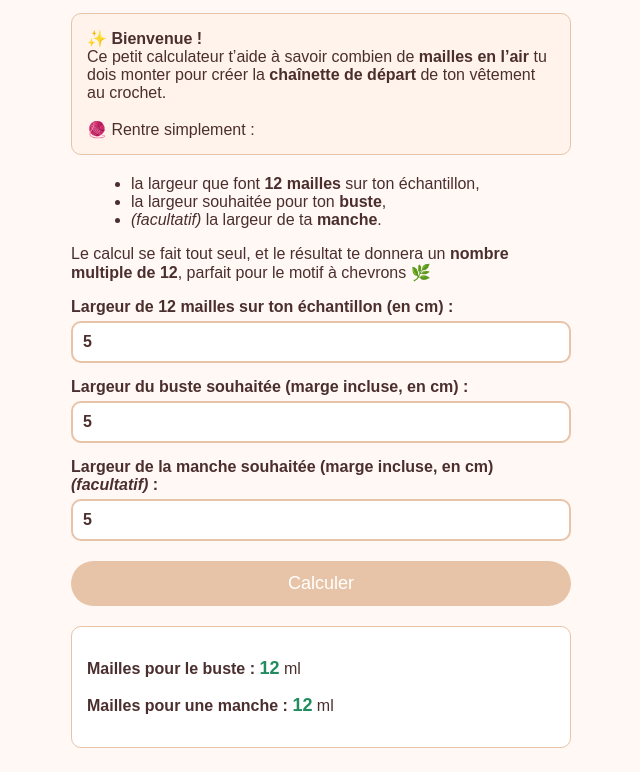
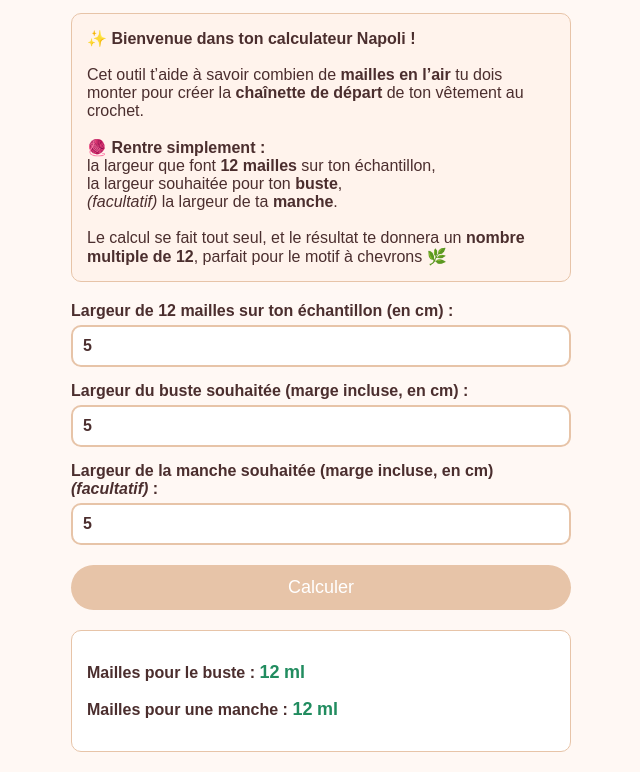
Before and after one commit to retrocreativia/calculateur-chainette-napoli, a plain HTML site: page index.html in a window 1280 px wide. Both pictures are taken after typing "5", "5", "5" into the empty fields and a click on the button "Calculer". Shown: the part 67-839 px from the top of the page, without its empty margins (319-959 px from the left). Drawn offline with Linux system fonts and the light colour scheme.

Commit message:
Update index.html

```diff
--- a/index.html
+++ b/index.html
@@ -2,7 +2,7 @@
 <html lang="fr">
 <head>
   <meta charset="UTF-8">
-  <title>Calculateur Chaînette de Départ</title>
+  <title>Calculateur Napoli – Chaînette de Départ</title>
   <meta name="viewport" content="width=device-width, initial-scale=1.0">
   <style>
     body {
@@ -61,14 +61,12 @@
   <h1>Calculateur Chaînette de Départ</h1>
 
   <p style="background:#fff3ec; padding:15px; border-radius:10px; border:1px solid #e7c4a8; margin-bottom:20px; font-size:16px;">
-    ✨ <strong>Bienvenue !</strong><br>
-    Ce petit calculateur t’aide à savoir combien de <strong>mailles en l’air</strong> tu dois monter pour créer la <strong>chaînette de départ</strong> de ton vêtement au crochet.<br><br>
-    🧶 Rentre simplement :
-    <ul style="margin-top: 5px; margin-left: 20px;">
-      <li>la largeur que font <strong>12 mailles</strong> sur ton échantillon,</li>
-      <li>la largeur souhaitée pour ton <strong>buste</strong>,</li>
-      <li><em>(facultatif)</em> la largeur de ta <strong>manche</strong>.</li>
-    </ul>
+    ✨ <strong>Bienvenue dans ton calculateur Napoli !</strong><br><br>
+    Cet outil t’aide à savoir combien de <strong>mailles en l’air</strong> tu dois monter pour créer la <strong>chaînette de départ</strong> de ton vêtement au crochet.<br><br>
+    🧶 <strong>Rentre simplement :</strong><br>
+    la largeur que font <strong>12 mailles</strong> sur ton échantillon,<br>
+    la largeur souhaitée pour ton <strong>buste</strong>,<br>
+    <em>(facultatif)</em> la largeur de ta <strong>manche</strong>.<br><br>
     Le calcul se fait tout seul, et le résultat te donnera un <strong>nombre multiple de 12</strong>, parfait pour le motif à chevrons 🌿
   </p>
 
@@ -84,8 +82,8 @@
   <button onclick="calculer()">Calculer</button>
 
   <div class="result" id="resultat" style="display:none;">
-    <p><strong>Mailles pour le buste :</strong> <span id="result-buste" class="result-value"></span> ml</p>
-    <p id="ligne-manche" style="display:none;"><strong>Mailles pour une manche :</strong> <span id="result-manche" class="result-value"></span> ml</p>
+    <p><strong>Mailles pour le buste :</strong> <span id="result-buste" class="result-value"></span> <span class="result-value">ml</span></p>
+    <p id="ligne-manche" style="display:none;"><strong>Mailles pour une manche :</strong> <span id="result-manche" class="result-value"></span> <span class="result-value">ml</span></p>
   </div>
 
   <script>
```
